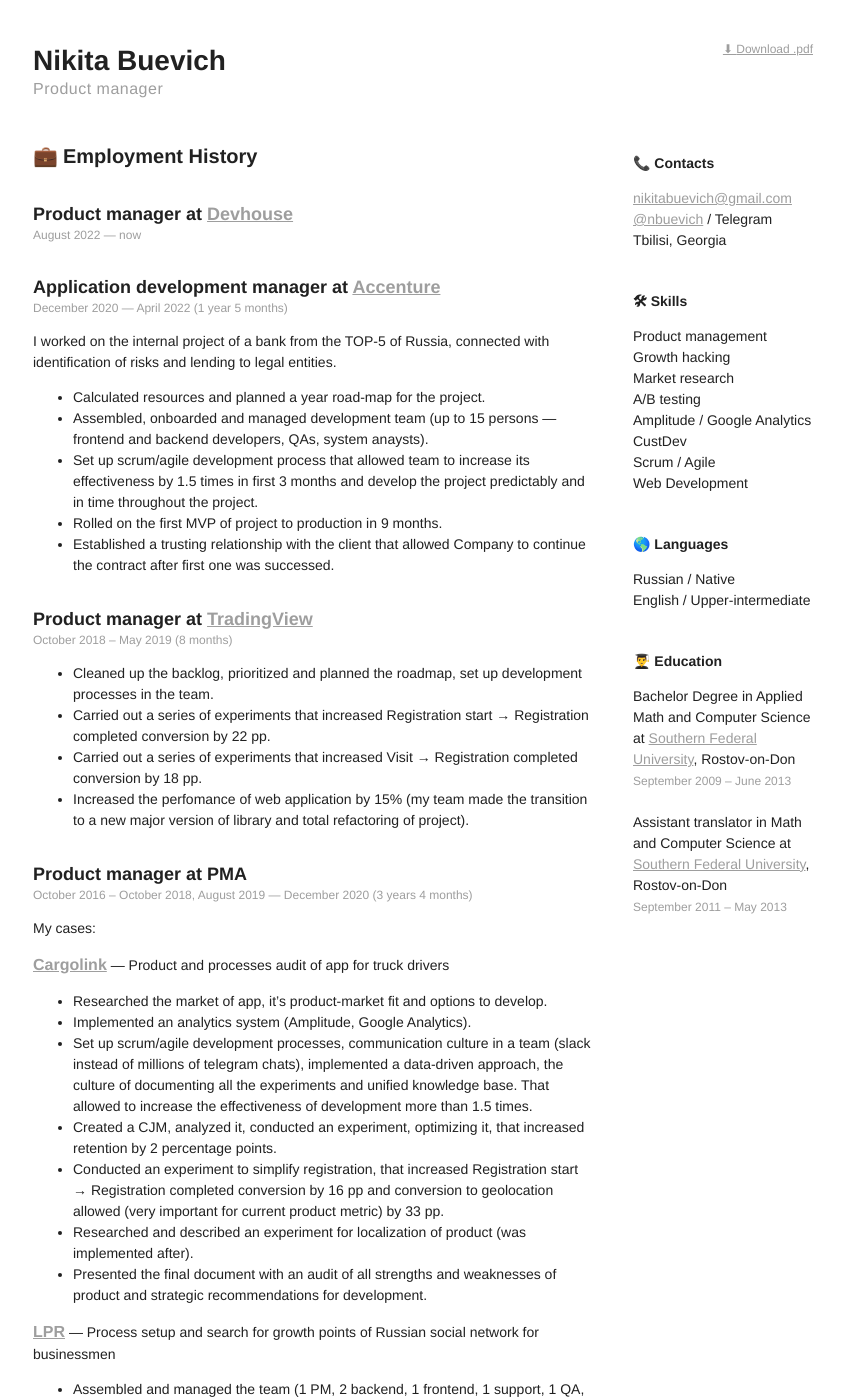
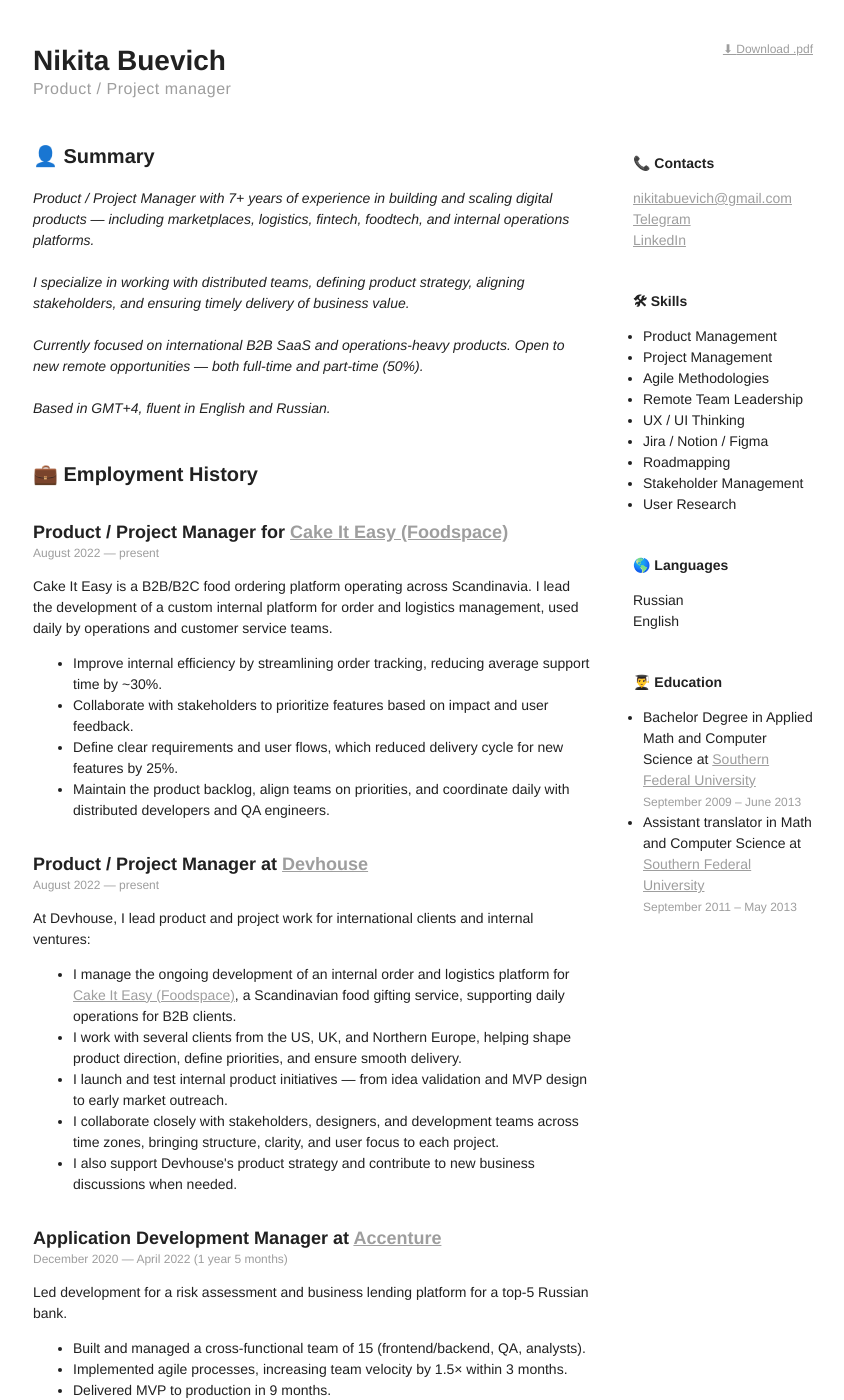
Before and after one commit to sombro/nbuevich.com, a Jekyll site: the page CV/index.html, which Jekyll copies as it is, in a window 1280 px wide and 1400 px high. Shown: the whole window, without its empty margins (217-1061 px from the left). Built offline with Jekyll 4.4.1, drawn with Linux system fonts in a browser that asks for light colours; some of the changed text lies outside the part shown.

Commit message:
CV version 2025

```diff
--- a/CV/index.html
+++ b/CV/index.html
@@ -1,17 +1,18 @@
 <!DOCTYPE html>
+
 <html>
 <head>
-        <meta charset="utf-8" />
-        <meta name="format-detection" content="telephone=no">
-        <title>Nikita Buevich — Product Manager</title>
-        <meta name="description" content="CV of product manager in IT.">
-        <meta content="width=820" name="viewport">
-        <link rel="stylesheet" href="../css/main.css">
-        <link rel="stylesheet" href="../css/cv.css">
-        <link rel="icon" type="image/png" href="../static/favicon-32.png" sizes="32x32">
-        <link rel="icon" type="image/png" href="../static/favicon-48.png" sizes="48x48">
+<meta charset="utf-8"/>
+<meta content="telephone=no" name="format-detection"/>
+<title>Nikita Buevich — Product / Project Manager</title>
+<meta content="CV of product manager in IT." name="description"/>
+<meta content="width=820" name="viewport"/>
+<link href="../css/main.css" rel="stylesheet"/>
+<link href="../css/cv.css" rel="stylesheet"/>
+<link href="../static/favicon-32.png" rel="icon" sizes="32x32" type="image/png"/>
+<link href="../static/favicon-48.png" rel="icon" sizes="48x48" type="image/png"/>
 <!-- Yandex.Metrika counter -->
-        <script type="text/javascript" >
+<script type="text/javascript">
            (function(m,e,t,r,i,k,a){m[i]=m[i]||function(){(m[i].a=m[i].a||[]).push(arguments)};
            m[i].l=1*new Date();k=e.createElement(t),a=e.getElementsByTagName(t)[0],k.async=1,k.src=r,a.parentNode.insertBefore(k,a)})
            (window, document, "script", "https://mc.yandex.ru/metrika/tag.js", "ym");
@@ -41,9 +42,9 @@
             font-size: 16px;
           }
         </style>
-        <noscript><div><img src="https://mc.yandex.ru/watch/51475726" style="position:absolute; left:-9999px;" alt="" /></div></noscript>
+<noscript><div><img alt="" src="https://mc.yandex.ru/watch/51475726" style="position:absolute; left:-9999px;"/></div></noscript>
 <!-- /Yandex.Metrika counter -->
-        <meta name="yandex-verification" content="479b209640d44267" />
+<meta content="479b209640d44267" name="yandex-verification"/>
 </head>
 <body>
 <main class="common__container">
@@ -52,152 +53,147 @@
 <div class="cv__img-with-text">
 <div>
 <h1 class="cv__title">Nikita Buevich</h1>
-                            <h2 class="cv__title-sub">Product manager</h2>
+<h2 class="cv__title-sub">Product / Project manager</h2>
 </div>
-                        <a class="cv__save common__link" href="Nikita_Buevich_CV.pdf" download>Download .pdf</a>
+<a class="cv__save common__link" download="" href="Nikita_Buevich_CV.pdf">Download .pdf</a>
 </div>
 <div class="cv__text-block">
 <div class="cv__col-left">
+<article id="summary">
+<h2 class="cv__subtitle">👤 Summary</h2>
+<p>
+    <i>Product / Project Manager with 7+ years of experience in building and scaling digital products — including marketplaces, logistics, fintech, foodtech, and internal operations platforms.<br/><br/>
+    I specialize in working with distributed teams, defining product strategy, aligning stakeholders, and ensuring timely delivery of business value.<br/><br/>
+    Currently focused on international B2B SaaS and operations-heavy products. Open to new remote opportunities — both full-time and part-time (50%).<br/><br/>
+    Based in GMT+4, fluent in English and Russian.</i>
+  </p>
+</article>
 <article id="employment_history">
-                                <h2 class="cv__subtitle cv__subtitle-icon cv__subtitle--employment">Employment History</h2>
-
-                                <article id="devhouse">
-                                    <h3 class="cv__h3">Product manager at <a class="common__link" href="https://www.devhouse.pro/" target="_blank">Devhouse</a></h3>
-                                    <p class="cv__dates">August 2022 — now</p>
-                                </article>
-
-                                <article id="accenture">
-                                    <h3 class="cv__h3">Application development manager at <a class="common__link" href="https://accenture.com" target="_blank">Accenture</a></h3>
-                                    <p class="cv__dates">December 2020 — April 2022 (1 year 5 months)</p>
-                                    <p>I worked on the internal project of a bank from the TOP-5 of Russia, connected with identification of risks and lending to legal entities.</p>
+<h2 class="cv__subtitle">💼 Employment History</h2>
+<article id="cakeiteasy">
+<h3 class="cv__h3">Product / Project Manager for <a class="common__link" href="https://www.foodspace.no/en" target="_blank">Cake It Easy (Foodspace)</a></h3>
+<p class="cv__dates">August 2022 — present</p>
+<p>Cake It Easy is a B2B/B2C food ordering platform operating across Scandinavia. I lead the development of a custom internal platform for order and logistics management, used daily by operations and customer service teams.</p>
 <ul>
-                                      <li>Calculated resources and planned a year road-map for the project.</li>
-                                      <li>Assembled, onboarded and managed development team (up to 15 persons — frontend and backend developers, QAs, system anaysts).</li>
-                                      <li>Set up scrum/agile development process that allowed team to increase its effectiveness by 1.5 times in first 3 months and develop the project predictably and in time throughout the project.</li>
-                                      <li>Rolled on the first MVP of project to production in 9 months.</li>
-                                      <li>Established a trusting relationship with the client that allowed Company to continue the contract after first one was successed.</li>
+<li>Improve internal efficiency by streamlining order tracking, reducing average support time by ~30%.</li>
+<li>Collaborate with stakeholders to prioritize features based on impact and user feedback.</li>
+<li>Define clear requirements and user flows, which reduced delivery cycle for new features by 25%.</li>
+<li>Maintain the product backlog, align teams on priorities, and coordinate daily with distributed developers and QA engineers.</li>
 </ul>
 </article>
-
-                                <article id="tradingview">
-                                    <h3 class="cv__h3">Product manager at <a class="common__link" href="https://tradingview.com" target="_blank">TradingView</a></h3>
-                                    <p class="cv__dates">October 2018 – May 2019 (8 months)</p>
+<article id="devhouse">
+<h3 class="cv__h3">Product / Project Manager at <a class="common__link" href="https://www.devhouse.pro/" target="_blank">Devhouse</a></h3>
+<p class="cv__dates">August 2022 — present</p>
+<p>At Devhouse, I lead product and project work for international clients and internal ventures:</p>
 <ul>
-                                        <li>Cleaned up the backlog, prioritized and planned the roadmap, set up development processes in the team.</li>
-                                        <li>Carried out a series of experiments that increased Registration start → Registration completed conversion by 22 pp.</li>
-                                        <li>Carried out a series of experiments that increased Visit → Registration completed conversion by 18 pp.</li>
-                                        <li>Increased the perfomance of web application by 15% (my team made the transition to a new major version of library and total refactoring of project).</li>
+<li>I manage the ongoing development of an internal order and logistics platform for <a class="common__link" href="https://www.foodspace.no/en" target="_blank">Cake It Easy (Foodspace)</a>, a Scandinavian food gifting service, supporting daily operations for B2B clients.</li>
+<li>I work with several clients from the US, UK, and Northern Europe, helping shape product direction, define priorities, and ensure smooth delivery.</li>
+<li>I launch and test internal product initiatives — from idea validation and MVP design to early market outreach.</li>
+<li>I collaborate closely with stakeholders, designers, and development teams across time zones, bringing structure, clarity, and user focus to each project.</li>
+<li>I also support Devhouse's product strategy and contribute to new business discussions when needed.</li>
 </ul>
 </article>
-
-                                <article>
-                                    <h3 class="cv__h3">Product manager at PMA</h3>
-                                    <p class="cv__dates">October 2016 – October 2018, August 2019 — December 2020 (3 years 4 months)</p>
-
-                                    <p>My cases:</p>
-
-                                    <p><b class="cv__h4"><a class="common__link" href="https://cargolink.ru/" target="_blank">Cargolink</a></b> — Product and processes audit of app for truck drivers</p>
+<article id="accenture">
+<h3 class="cv__h3">Application Development Manager at <a class="common__link" href="https://accenture.com" target="_blank">Accenture</a></h3>
+<p class="cv__dates">December 2020 — April 2022 (1 year 5 months)</p>
+<p>Led development for a risk assessment and business lending platform for a top-5 Russian bank.</p>
 <ul>
-                                      <li>Researched the market of app, it’s product-market fit and options to develop.</li>
-                                      <li>Implemented an analytics system (Amplitude, Google Analytics).</li>
-                                      <li>Set up scrum/agile development processes, communication culture in a team (slack instead of millions of telegram chats), implemented a data-driven approach, the culture of documenting all the experiments and unified knowledge base. That allowed to increase the effectiveness of development more than 1.5 times.</li>
-                                      <li>Created a CJM, analyzed it, conducted an experiment, optimizing it, that increased retention by 2 percentage points.</li>
-                                      <li>Conducted an experiment to simplify registration, that increased Registration start → Registration completed conversion by 16 pp and conversion to geolocation allowed (very important for current product metric) by 33 pp.</li>
-                                      <li>Researched and described an experiment for localization of product (was implemented after).</li>
-                                      <li>Presented the final document with an audit of all strengths and weaknesses of product and strategic recommendations for development.</li>
-                                    </ul>
-
-                                    <p><b class="cv__h4"><a class="common__link" href="https://lpr.ru/" target="_blank">LPR</a></b> — Process setup and search for growth points of Russian social network for businessmen</p>
-                                    <ul>
-                                      <li>Assembled and managed the team (1 PM, 2 backend, 1 frontend, 1 support, 1 QA, 1 designer) and set up scrum/agile development processes.</li>
-                                      <li>Researched (customer development, interviews with early adopters and experts, competitors market research, etc) and conducted more than 20 experiments, testing 3 different ways of product development during which first 500 users registered, more than 800 events were added, the base of companies filled, more than 700 first ads of selling business/franchise were added. All that allowed us to grow traffic more than 20 times.</li>
-                                    </ul>
-
-                                      <p><b class="cv__h4">Tipser</b> — Research and MVP of cashless tip app</p>
-                                      <ul>
-                                        <li>Researched the problem and existing ways to solve it. Made a competitor analysis of more than 20 local and global competitors.</li>
-                                        <li>Researched the market. Interviewed more than 20 persons: owners of restaurants, waiters and clients. Conducted a survey among 50+ persons from all over the country.</li>
-                                        <li>Created a financial model and calculated unit economy of business.</li>
-                                        <li>Developed MVP of mobile application and tested UI/UX with early adopters.</li>
-                                      </ul>
-
-                                      <p><b class="cv__h4"><a class="common__link" href="http://graphgrail.com/" target="_blank">Graphgrail (MySmartChat)</a></b> — Development of MVP of AI and ML based sales assistance chatbot and rollon of the product
-                                      </p>
-                                      <ul>
-                                        <li>Developed a frontend architecture of the project and UI-kit of MVP.</li>
-                                        <li>Hired, assembled, trained and controlled 3 frontend-developers.</li>
-                                        <li>Interviewed 10+ experts from sales.</li>
-                                        <li>Based on collected data, I wrote user stories and defined requirements for the engineering team.</li>
-                                        <li>Realized customer onboarding and captured more than 10 short onboarding videos.</li>
-                                        <li>Implemented and launched our MVP in 3 working stores. Permanently received and analyzed feedback from early adopters.</li>
-                                        <li>Took part in negotiations with investors and ICO launch.</li>
-                                      </ul>
-
-                                      <p><b class="cv__h4"><a class="common__link" href="https://www.avtoto.ru/" target="_blank">AvtoTO</a></b> — Redesign of wholesale and retail online auto parts store #1 in Russia
-                                      </p>
-                                      <ul>
-                                        <li>Calculated resources for redesign. I did technical research, suggested some options of architecture/technologies and chose one of them.</li>
-                                        <li>Made a roadmap of product redesign.</li>
-                                        <li>Developed a frontend architecture of the project and UI-kit of MVP.</li>
-                                        <li>Hired, assembled, trained and controlled 2 frontend-developers.</li>
-                                        <li>Set up agile/scrum development processes, code review and code style in the frontend team.</li>
+<li>Built and managed a cross-functional team of 15 (frontend/backend, QA, analysts).</li>
+<li>Implemented agile processes, increasing team velocity by 1.5× within 3 months.</li>
+<li>Delivered MVP to production in 9 months.</li>
+<li>Ensured successful client relationship and project extension.</li>
 </ul>
 </article>
-
+<article id="tradingview">
+<h3 class="cv__h3">Product / Project Manager at <a class="common__link" href="https://tradingview.com" target="_blank">TradingView</a></h3>
+<p class="cv__dates">October 2018 – May 2019 (8 months)</p>
+<p>Worked on user onboarding and performance optimization for the world’s largest social network for traders and investors.</p>
+<ul>
+<li>Increased registration conversion by 22 pp through onboarding flow improvements.</li>
+<li>Boosted visit-to-signup conversion by 18 pp via UX experiments.</li>
+<li>Improved web app performance by 15% through major tech upgrade and refactoring.</li>
+</ul>
+</article>
+<article>
+<h3 class="cv__h3">Freelance Product Manager</h3>
+<p class="cv__dates">October 2016 – October 2018, August 2019 — December 2020 (3 yrs 4 mo)</p>
+<p>Worked on a series of contract-based product and process consulting projects for early-stage startups and scaling digital businesses in logistics, social networking, AI, ecommerce, and fintech domains.</p>
+<p><b class="cv__h4"><a class="common__link" href="https://cargolink.ru/" target="_blank">Cargolink</a></b> – Audit of driver app in logistics</p>
+<ul>
+<li>Implemented analytics stack (Amplitude, GA) and agile processes, increasing delivery efficiency by 1.5×.</li>
+<li>Optimized onboarding flow, improving geo-permission conversion by 33 pp and registration completion by 16 pp.</li>
+</ul>
+<p><b class="cv__h4"><a class="common__link" href="https://lpr.ru/" target="_blank">LPR</a></b> – Growth strategy for a social network for business owners</p>
+<ul>
+<li>Built and led a full product team, ran over 20 growth experiments, increasing traffic 20× and seeding platform with user content.</li>
+</ul>
+<p><b class="cv__h4">Tipser</b> – MVP of a cashless tipping app</p>
+<ul>
+<li>Conducted market and competitor research; validated concept via 70+ interviews and surveys.</li>
+<li>Developed financial model and launched MVP with tested UI/UX.</li>
+</ul>
+<p><b class="cv__h4"><a class="common__link" href="http://graphgrail.com/" target="_blank">Graphgrail / MySmartChat</a></b> – AI-based sales chatbot MVP</p>
+<ul>
+<li>Built frontend architecture, managed a team of 3 developers, and led early customer onboarding.</li>
+<li>Launched MVP in 3 retail stores and supported investor discussions and ICO launch.</li>
+</ul>
+<p><b class="cv__h4"><a class="common__link" href="https://www.avtoto.ru/" target="_blank">AvtoTO</a></b> – Redesign of leading Russian auto parts platform</p>
+<ul>
+<li>Planned redesign, defined tech architecture, built frontend team, and led UI-kit development.</li>
+</ul>
+</article>
 <article id="vezetvsem">
-                                    <h3 class="cv__h3">Web developer at <a class="common__link" href="https://vezetvsem.ru" target="_blank">Vezet Vsem</a></h3>
+<h3 class="cv__h3">Web Developer at <a class="common__link" href="https://vezetvsem.ru" target="_blank">Vezet Vsem</a></h3>
 <p class="cv__dates">April 2015 – August 2017 (2 years 4 months)</p>
-                                    <p>Worked as front-end developer, using such technologies as JS, React+flux, ES6,
-        webpack, HTML, SCSS, BEM, jQuery. Closely collaborated with design team.</p>
-                                    <p>Also took part in generating and explanation of priority of ideas, analysed
-        product feedback and requests, was interested in business case justification.</p>
-                                    <p>When I got more experience, started to mentor junior developers and make code review.</p>
+<p>Worked as a front-end developer in a logistics tech company. Delivered features, improved UX, and contributed to team culture and product decisions.</p>
+<ul>
+<li>Used modern web technologies: JS (ES6), React+Flux, Webpack, HTML, SCSS, BEM.</li>
+<li>Collaborated closely with designers and product team on UI/UX delivery.</li>
+<li>Participated in product planning, prioritization, and customer feedback analysis.</li>
+<li>Mentored junior developers and conducted code reviews.</li>
+</ul>
 </article>
 </article>
 </div>
 <div class="cv__col-right">
 <article id="contacts">
 <p><b>📞 Contacts</b></p>
-                                <p><!-- <a class="common__link" href="tel:89094216222">+7 909 421 6222</a> / Russia<br> -->
-                                <a class="common__link" href="mailto:nikitabuevich@gmail.com">nikitabuevich@gmail.com</a><br>
-                                <a class="common__link" href="https://t.me/nbuevich">@nbuevich</a> / Telegram<br>
-                                Tbilisi, Georgia</p>
-                                <!-- <p>
-                                     <span class="cv__micro-title">Date / place of birth</span><br>
-                                     15.11.1992<br>
-                                     Russia, Rostov-on-Don
-                                </p> -->
+<a class="common__link" href="mailto:nikitabuevich@gmail.com">nikitabuevich@gmail.com</a><br/>
+<a class="common__link" href="https://t.me/nbuevich">Telegram<br/>
+<a class="common__link" href="https://www.linkedin.com/in/nbuevich/">LinkedIn</a>
 </article>
 <article>
 <p><b>🛠 Skills</b></p>
-                              <p>
-                                  Product management<br>
-                                  Growth hacking<br>
-                                  Market research<br>
-                                  A/B testing<br>
-                                  Amplitude / Google Analytics<br>
-                                  CustDev<br>
-                                  Scrum / Agile<br>
-                                  Web Development
-                              </p>
+<ul style="padding-left: 10px;">
+<li>Product Management</li>
+<li>Project Management</li>
+<li>Agile Methodologies</li>
+<li>Remote Team Leadership</li>
+<li>UX / UI Thinking</li>
+<li>Jira / Notion / Figma</li>
+<li>Roadmapping</li>
+<li>Stakeholder Management</li>
+<li>User Research</li>
+</ul>
 </article>
 <article>
 <p><b>🌎 Languages</b></p>
 <p>
-                                  Russian / Native<br>
-                                  English / Upper-intermediate
+                                  Russian<br/>
+                                  English
                               </p>
 </article>
 <article>
 <p><b>👨‍🎓 Education</b></p>
-                              <p>
-                                  Bachelor Degree in Applied Math and Computer Science at <a class="common__link" href="http://mmcs.sfedu.ru/" target="_blank">Southern
-      Federal University</a>, Rostov-on-Don<br>
-                                  <span class="cv__dates">September 2009 – June 2013</span><br><br>
-                                  Assistant translator in Math and Computer Science at <a class="common__link" href="https://sfedu.ru/" target="_blank">Southern
-      Federal University</a>, Rostov-on-Don<br>
-                                  <span class="cv__dates">September 2011 – May 2013</span>
-                              </p>
+<ul style="padding-left: 10px;">
+<li>Bachelor Degree in Applied Math and Computer Science at <a class="common__link" href="http://mmcs.sfedu.ru/" target="_blank">Southern
+      Federal University</a><br/>
+<span class="cv__dates">September 2009 – June 2013</span><br/></li>
+<li>Assistant translator in Math and Computer Science at <a class="common__link" href="https://sfedu.ru/" target="_blank">Southern
+      Federal University</a><br/>
+<span class="cv__dates">September 2011 – May 2013</span></li>
+
+</ul>
 </article>
 </div>
 </div>
@@ -205,5 +201,4 @@
 </main>
 </main>
 </body>
-    <script src="../js/sticky-contents.js"></script>
 </html>
```
Also changed, not shown: CV_2024/index.html (added, +209 -0 lines), CV_2022/index.html (renamed from CV_old/index.html), CV_2022/scrum_for_team.jpg (renamed from CV_old/scrum_for_team.jpg), 5 other files. Lines whose indentation alone changed are shown as unchanged.
